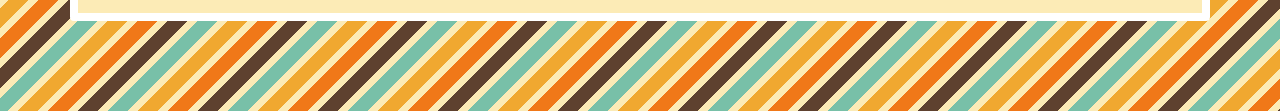
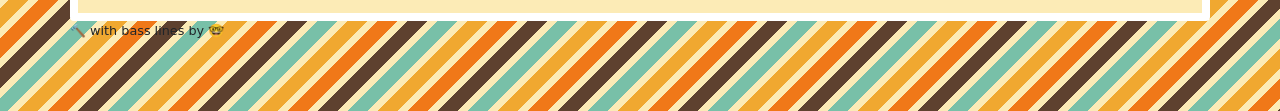
Before and after one commit to jfreal/sats, a plain HTML site: page index.html in a window 1280 px wide. Shown: the part 562-673 px from the top of the page. Drawn offline with nearby package versions, Linux system fonts and the light colour scheme; a web font is replaced by a local one.

Commit message:
adding built with

```diff
--- a/index.html
+++ b/index.html
@@ -72,6 +72,11 @@
                 </p>
             </div>
 
+
+            <small class="float-right">
+                🔨 with bass lines by <a href="https://johnf.build/">🤓</a>
+            </small>
+
         </div>
     </div>
 
```
